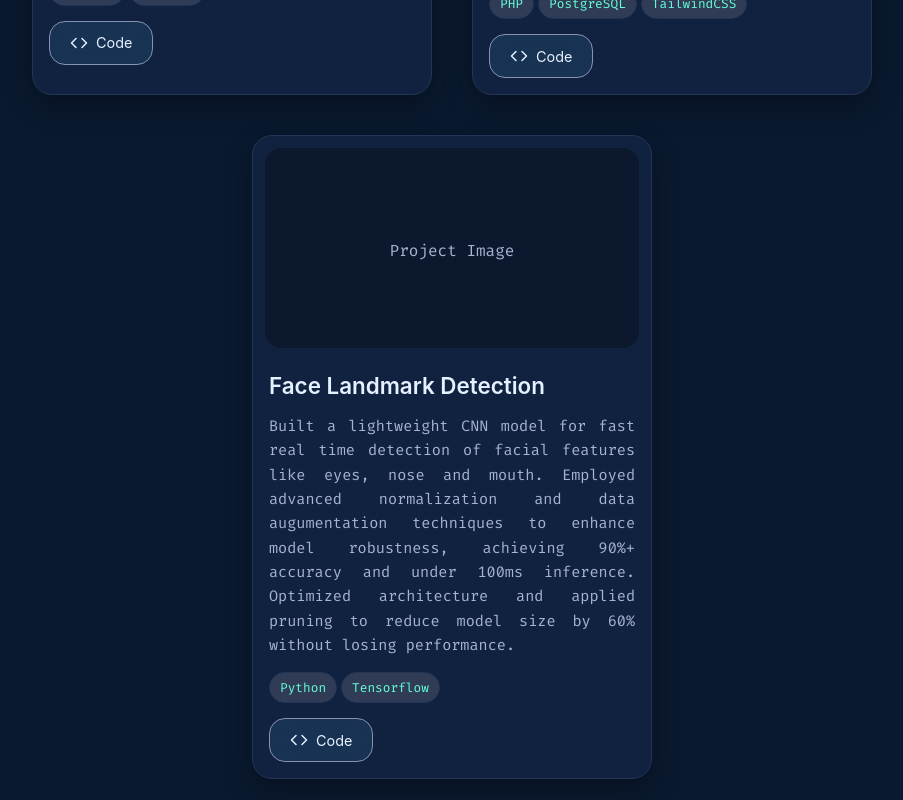
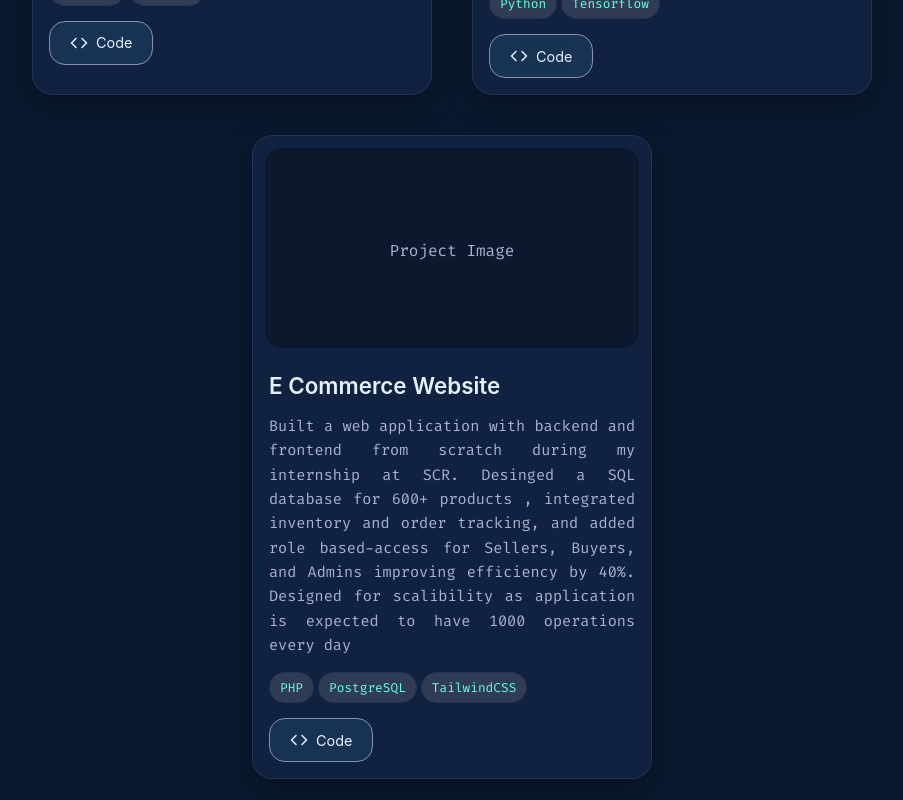
Before and after one commit to moonbuild/portfolio, a React (Vite) app: page / in a window 1280 px wide. Shown: the part 3120-3920 px from the top of the page, without its empty margins (188-1091 px from the left). Built offline with nearby package versions, Linux system fonts and the light colour scheme.

Commit message:
Issue #25 add prettierrc, pass env variable, change tab title

```diff
--- a/index.html
+++ b/index.html
@@ -10,7 +10,7 @@
       rel="stylesheet"
     />
     <meta name="viewport" content="width=device-width, initial-scale=1.0" />
-    <title>Vite + React + TS</title>
+    <title>Mourya Pranay</title>
   </head>
   <body>
     <div id="root"></div>
--- a/src/components/projects/Projects.tsx
+++ b/src/components/projects/Projects.tsx
@@ -1,7 +1,7 @@
-import { useRef, useState } from "react";
-import { Code, Fullscreen, Pause, Play } from "lucide-react";
+import { useRef, useState } from 'react';
+import { Code, Fullscreen, Pause, Play } from 'lucide-react';
 
-import "./projects.css";
+import './projects.css';
 
 const Projects = () => {
   interface ProjectDetails {
@@ -16,44 +16,37 @@ const Projects = () => {
 
   const projectDetails: ProjectDetails[] = [
     {
-      key: "brain-vis1",
+      key: 'brain-vis1',
       video: true,
-      path: "/portfolio/projects/brain-vis.mp4",
-      title: "Brain Visualisation",
+      path: '/portfolio/projects/brain-vis.mp4',
+      title: 'Brain Visualisation',
       description: `
       Built a web application using React, Vite and Typescript for EEG data visualization in neuroscience research.
       Integrated FastAPI with MNE Python for signal filtering, artifact removal, event annotation and epoch analysis.
        Added topomap and PSD visualisations to enhance interpretation of EEG signals.`,
-      techStack: [
-        "React",
-        "Typescript",
-        "TailwindCSS",
-        "Python",
-        "FastAPI",
-        "Zustand",
-      ],
+      techStack: ['React', 'Typescript', 'TailwindCSS', 'Python', 'FastAPI', 'Zustand'],
     },
     {
-      key: "e-commerce",
+      key: 'face-landmark',
       video: false,
-      path: "",
-      title: "E Commerce Website",
+      path: '',
+      title: 'Face Landmark Detection',
+      description: `Built a lightweight CNN model for fast real time detection of facial features like
+      eyes, nose and mouth. Employed advanced normalization and data augumentation techniques to enhance model robustness, achieving 90%+ accuracy and under 100ms inference.
+      Optimized architecture and applied pruning to reduce model size by 60% without losing performance.`,
+      techStack: ['Python', 'Tensorflow'],
+    },
+    {
+      key: 'e-commerce',
+      video: false,
+      path: '',
+      title: 'E Commerce Website',
       description: `
                   Built a web application with backend and frontend from scratch during my internship at SCR.
                   Desinged a SQL database for 600+ products , integrated inventory and order tracking, and added role based-access for Sellers, Buyers, and Admins improving efficiency by 40%.
                   Designed for scalibility as application is expected to have 1000 operations every day
                 `,
-      techStack: ["PHP", "PostgreSQL", "TailwindCSS"],
-    },
-    {
-      key: "face-landmark",
-      video: false,
-      path: "",
-      title: "Face Landmark Detection",
-      description: `Built a lightweight CNN model for fast real time detection of facial features like
-      eyes, nose and mouth. Employed advanced normalization and data augumentation techniques to enhance model robustness, achieving 90%+ accuracy and under 100ms inference.
-      Optimized architecture and applied pruning to reduce model size by 60% without losing performance.`,
-      techStack: ["Python", "Tensorflow"],
+      techStack: ['PHP', 'PostgreSQL', 'TailwindCSS'],
     },
   ];
   const videoRefs = useRef<{ [key: string]: HTMLVideoElement | null }>({});
@@ -88,12 +81,8 @@ Designed for scalibility as application is expected to have 1000 operations ever
         </div>
       </div>
       <div className="projects-grid">
-        {projectDetails.map(
-          ({ key, video, path, title, description, techStack }) => (
-            <div
-              className={`project-card ${video ? "video-card" : "image-card"}`}
-              key={key}
-            >
+        {projectDetails.map(({ key, video, path, title, description, techStack }) => (
+          <div className={`project-card ${video ? 'video-card' : 'image-card'}`} key={key}>
             {video ? (
               <div className="media-container">
                 <video
@@ -108,15 +97,8 @@ Designed for scalibility as application is expected to have 1000 operations ever
                   Your browser does not support the video tag
                 </video>
                 <div className="video-controls">
-                    <button
-                      className="play-pause-btn"
-                      onClick={() => toggleVideo(key)}
-                    >
-                      {pausedVideos.has(key) ? (
-                        <Play size={18} />
-                      ) : (
-                        <Pause size={18} />
-                      )}
+                  <button className="play-pause-btn" onClick={() => toggleVideo(key)}>
+                    {pausedVideos.has(key) ? <Play size={18} /> : <Pause size={18} />}
                   </button>
                   <button className="fullscreen-btn">
                     <Fullscreen size={18} />
@@ -149,8 +131,7 @@ Designed for scalibility as application is expected to have 1000 operations ever
               </div>
             </div>
           </div>
-          ),
-        )}
+        ))}
       </div>
     </section>
   );
```
Also changed, not shown: 1 other file (tests, documents, lock files or other folders). Lines whose indentation alone changed are shown as unchanged.
